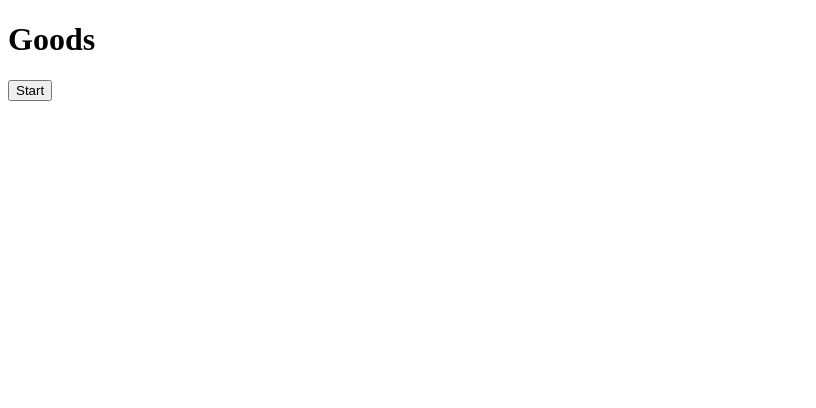
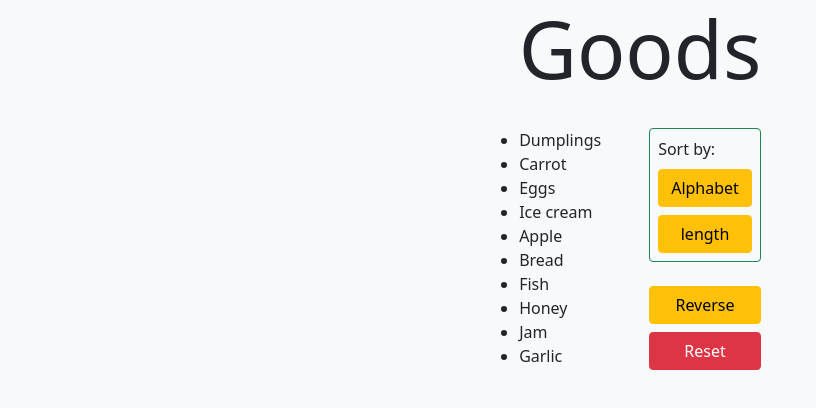
Before and after one commit to mate-academy/react_list-of-goods, a React (Create React App) app: page / in a window 1280 px wide. Both pictures are taken after a click on the button "Start". Shown: the top 408 px of the page, without its empty margins (0-816 px from the left). Built offline with nearby package versions, Linux system fonts and the light colour scheme.

Commit message:
task done

```diff
--- a/src/App.tsx
+++ b/src/App.tsx
@@ -1,6 +1,7 @@
 import React from 'react';
 import './App.css';
-// import { GoodsList } from './components/GoodsList';
+import 'bootstrap/dist/css/bootstrap.min.css';
+import { GoodsList } from './components/GoodsList';
 
 const goodsFromServer: string[] = [
   'Dumplings',
@@ -17,72 +18,24 @@ const goodsFromServer: string[] = [
 
 interface State {
   isStarted: boolean;
-  goodsList: string[];
-  isReversed: boolean;
-  sortBy: 'alphabet' | 'length',
 }
 
 class App extends React.Component<{}, State> {
   state: State = {
     isStarted: false,
-    goodsList: goodsFromServer,
-    isReversed: false,
-    sortBy: 'alphabet',
   };
 
   start = () => {
     this.setState((currentState) => ({
-      isStarted: currentState.isStarted,
+      isStarted: !currentState.isStarted,
     }));
   };
 
-  reverseGoods = () => {
-    this.setState((currentState) => ({
-      isReversed: !currentState.isReversed,
-    }));
-  };
-
-  alphabetSort = () => {
-    this.setState({
-      sortBy: 'alphabet',
-    });
-  };
-
-  lengthSort = () => {
-    this.setState({
-      sortBy: 'length',
-    });
-  };
-
   render() {
-    const {
-      isStarted,
-      goodsList,
-      isReversed,
-      sortBy,
-    } = this.state;
-
-    const visibleGoods = [...goodsList];
-
-    visibleGoods.sort((goodA, goodB) => {
-      switch (sortBy) {
-        case 'alphabet':
-          return goodA.localeCompare(goodB);
-
-        case 'length':
-          return goodA.length - goodB.length;
-
-        default:
-          return 0;
-      }
-    });
-
-    if (isReversed) {
-      visibleGoods.reverse();
-    }
+    const { isStarted } = this.state;
 
     return (
-      <div className="App">
+      <div className="App d-flex flex-column align-items-center bg-light vh-100">
         <h1 className="display-1 text-center">
           Goods
         </h1>
@@ -90,49 +43,14 @@ class App extends React.Component<{}, State> {
         {!isStarted && (
           <button
             type="button"
-            className="btn btn-success"
+            className="btn btn-success w-50"
             onClick={this.start}
           >
             Start
           </button>
         )}
 
-        {isStarted && (
-          <div>
-            <ul>
-              {visibleGoods.map((good) => (
-                <li>
-                  {good}
-                </li>
-              ))}
-            </ul>
-
-            <button
-              type="button"
-              className="btn btn-warning"
-              onClick={this.reverseGoods}
-            >
-              Reverse
-            </button>
-
-            Sort by:
-            <button
-              type="button"
-              className="btn btn-warning"
-              onClick={this.alphabetSort}
-            >
-              Alphabet
-            </button>
-
-            <button
-              type="button"
-              className="btn btn-warning"
-              onClick={this.lengthSort}
-            >
-              length
-            </button>
-          </div>
-        )}
+        {isStarted && <GoodsList goods={goodsFromServer} />}
       </div>
     );
   }
--- /dev/null
+++ b/src/components/GoodsList/GoodsList.tsx
@@ -0,0 +1,131 @@
+import { PureComponent } from 'react';
+import 'bootstrap/dist/css/bootstrap.min.css';
+
+interface State {
+  goodsList: string[];
+  isReversed: boolean;
+  sortBy: 'alphabet' | 'length' | null;
+  isDefault: boolean;
+
+}
+
+interface Props {
+  goods: string[];
+}
+
+export class GoodsList extends PureComponent<Props, State> {
+  state: State = {
+    goodsList: this.props.goods,
+    isReversed: false,
+    sortBy: null,
+    isDefault: true,
+  };
+
+  reverseGoods = () => {
+    this.setState((currentState) => ({
+      isReversed: !currentState.isReversed,
+      isDefault: false,
+    }));
+  };
+
+  alphabetSort = () => {
+    this.setState({
+      sortBy: 'alphabet',
+      isDefault: false,
+    });
+  };
+
+  lengthSort = () => {
+    this.setState({
+      sortBy: 'length',
+      isDefault: false,
+    });
+  };
+
+  reset = () => {
+    this.setState({
+      isDefault: true,
+    });
+  };
+
+  render() {
+    const {
+      goodsList,
+      isReversed,
+      sortBy,
+      isDefault,
+    } = this.state;
+
+    let visibleGoods = [...goodsList];
+
+    visibleGoods.sort((goodA, goodB) => {
+      switch (sortBy) {
+        case 'alphabet':
+          return goodA.localeCompare(goodB);
+
+        case 'length':
+          return goodA.length - goodB.length;
+
+        default:
+          return 0;
+      }
+    });
+
+    if (isReversed) {
+      visibleGoods.reverse();
+    }
+
+    if (isDefault) {
+      visibleGoods = [...goodsList];
+    }
+
+    return (
+      <div className="d-flex w-50 justify-content-center">
+        <ul className="p-4">
+          {visibleGoods.map((good) => (
+            <li key={good}>
+              {good}
+            </li>
+          ))}
+        </ul>
+
+        <div className="d-flex flex-column p-4">
+          <div className="d-flex flex-column border border-success rounded p-2 mb-4">
+            Sort by:
+            <button
+              type="button"
+              className="btn btn-warning my-2"
+              onClick={this.alphabetSort}
+            >
+              Alphabet
+            </button>
+
+            <button
+              type="button"
+              className="btn btn-warning"
+              onClick={this.lengthSort}
+            >
+              length
+            </button>
+          </div>
+
+          <button
+            type="button"
+            className="btn btn-warning mb-2"
+            onClick={this.reverseGoods}
+          >
+            Reverse
+          </button>
+
+          <button
+            type="button"
+            className="btn btn-danger"
+            onClick={this.reset}
+          >
+            Reset
+          </button>
+        </div>
+      </div>
+    );
+  }
+}
--- /dev/null
+++ b/src/components/GoodsList/index.ts
@@ -0,0 +1 @@
+export * from './GoodsList';
```
